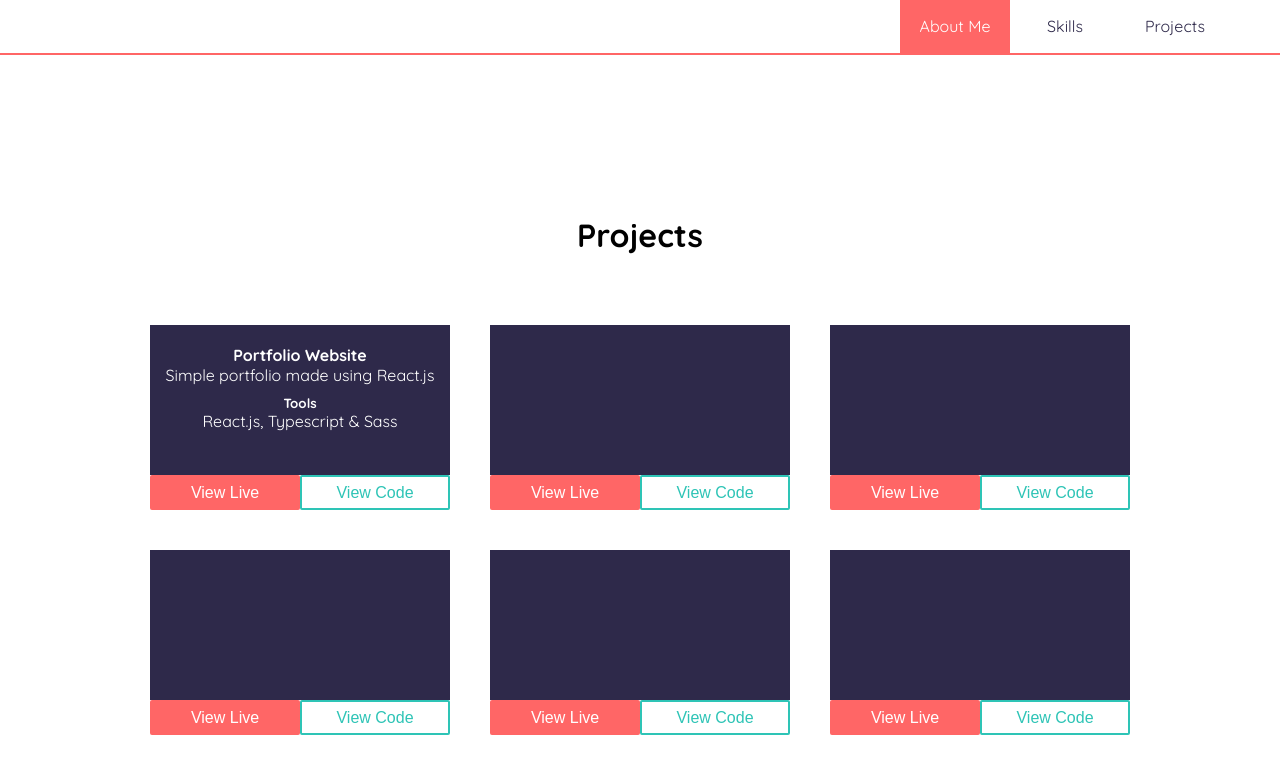
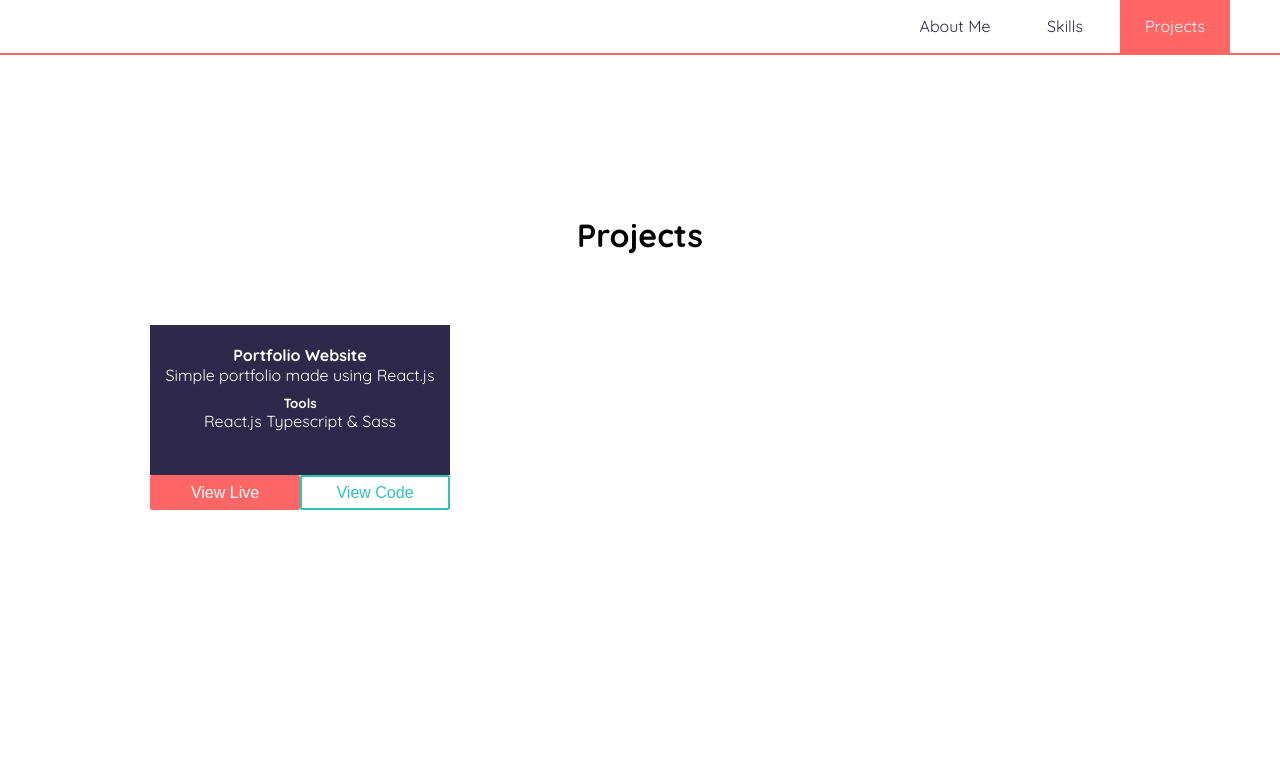
Before and after one commit to FrancyelZelling/portfolio, a React (Create React App) app: page /projects in a window 1280 px wide. Shown: the top 774 px of the page. Built offline with nearby package versions, Linux system fonts and the light colour scheme.

Commit message:
Added State To Change Active Style Of Navbar

```diff
--- a/src/App.tsx
+++ b/src/App.tsx
@@ -1,4 +1,4 @@
-import React from "react";
+import React, { useState } from "react";
 import { BrowserRouter as Router, Route } from "react-router-dom";
 import "./css/master.css";
 
@@ -8,13 +8,18 @@ import Skills from "./Components/Skills";
 import Projects from "./Components/Projects";
 
 const App = () => {
+  const [active, setActive] = useState("");
+
   return (
     <Router>
       <div className="App">
-        <Navbar />
-        <Route exact path="/" component={About} />
-        <Route path="/projects" component={Projects} />
-        <Route path="/skills" component={Skills} />
+        <Navbar active={active} />
+        <Route exact path="/" render={() => <About setActive={setActive} />} />
+        <Route
+          path="/projects"
+          render={() => <Projects setActive={setActive} />}
+        />
+        <Route path="/skills" render={() => <Skills setActive={setActive} />} />
       </div>
     </Router>
   );
--- a/src/Components/About.tsx
+++ b/src/Components/About.tsx
@@ -1,23 +1,38 @@
-import React from "react";
+import React, { useEffect } from "react";
 import { Link } from "react-router-dom";
 
-const About: React.FC = () => {
+interface AboutInterface {
+  setActive(arg0: string): void;
+}
+
+const About: React.FC<AboutInterface> = ({ setActive }) => {
+  useEffect(() => setActive("about"), [setActive]);
+
   return (
     <section className="about">
       <div className="description">
         <h2>Francyel Zelling</h2>
         <h3>Full Stack Developer & Web Designer</h3>
         <p>
-          "Lorem ipsum dolor sit amet. Vel deleniti sequi qui eveniet quod non
-          vero ratione? At praesentium deserunt ab provident commodi 33
-          molestiae quaerat. Quo quod blanditiis in enim animi sed quos
-          deleniti. Aut voluptatem veniam non nesciunt voluptas cum quia
-          repellendus ea molestias perspiciatis. Aut ipsa aliquid ut quod
-          distinctio et corporis repudiandae. Aut architecto consequatur ea
-          praesentium voluptatem ab consequatur soluta ut voluptatem omnis et
-          necessitatibus dolor qui dolore perspiciatis! Aut molestiae nemo ad
-          quae asperiores id quos obcaecati! Et enim ipsam eum accusantium dolor
-          ad consequatur dolor aut impedit natus."
+          Amante de Tecnologia, estudo sobre programação desde 2017, porém,
+          brinco desde meus 15 anos, quando cursei brevemente um curso de
+          desenvolvimento em games.
+        </p>
+
+        <p>
+          Atualmente meu maior objetivo é trabalhar na área de desenvolvimento
+          web. Já desenvolvi vários sites simples usando HTML, CSS e Javascript,
+          mas quando descobri o React.js me apaixonei com o conceito de SPA, e
+          de quão facil é costruir sites ultilizando ele.
+        </p>
+
+        <p>
+          No momento ultilizo junto do React o Typescript, que ao meu ver
+          facilita muito o desenvolvimento, e ajuda a previnir erros "bobos".
+          Também tenho conhecimento sobre Python, pois desenvolvi um backend
+          simples para um ecommerce ultilizando o flask, e também sei um
+          pouquinho de PHP, mas realmente Typescript & React.js são muito minhas
+          tecnologias favoritas no momento.
         </p>
         <div className="btn-container">
           <button className="skills-btn">
@@ -36,9 +51,17 @@ const About: React.FC = () => {
         </div>
         <div className="socials">
           <h4>socials</h4>
-          <button>LinkedIn</button>
-          <button>Github</button>
-          <button>Twitter</button>
+          <button>
+            <a href="https://www.linkedin.com/in/francyel-zelling-57aaa0192/">
+              LinkedIn
+            </a>
+          </button>
+          <button>
+            <a href="https://www.github.com/FrancyelZelling">Github</a>
+          </button>
+          <button>
+            <a href="https://www.twitter.com/francyelzelling">Twitter</a>
+          </button>
         </div>
       </div>
     </section>
--- a/src/Components/Navbar.tsx
+++ b/src/Components/Navbar.tsx
@@ -1,17 +1,30 @@
 import React from "react";
 import { Link } from "react-router-dom";
 
-const Navbar: React.FC = () => {
+interface NavbarInterface {
+  active: string;
+}
+
+const Navbar: React.FC<NavbarInterface> = ({ active }) => {
   return (
     <nav>
       <ul>
-        <Link to="/" className="nav-item nav-item-focused">
+        <Link
+          to="/"
+          className={`nav-item ${active === "about" && "nav-item-focused"}`}
+        >
           About Me
         </Link>
-        <Link to="/skills" className="nav-item">
+        <Link
+          to="/skills"
+          className={`nav-item ${active === "skills" && "nav-item-focused"}`}
+        >
           Skills
         </Link>
-        <Link to="/projects" className="nav-item">
+        <Link
+          to="/projects"
+          className={`nav-item ${active === "projects" && "nav-item-focused"}`}
+        >
           Projects
         </Link>
       </ul>
--- /dev/null
+++ b/src/Components/ProjectItem.tsx
@@ -0,0 +1,30 @@
+import React from "react";
+
+interface PropsInterface {
+  item: ProjectItemInterface;
+}
+
+export interface ProjectItemInterface {
+  title: string;
+  description: string;
+  tools: string;
+}
+
+const ProjectItem: React.FC<PropsInterface> = ({ item }) => {
+  return (
+    <div className="project">
+      <div className="img-blank">
+        <h4>{item.title}</h4>
+        <p>{item.description}</p>
+        <h5>Tools</h5>
+        <p>{item.tools}</p>
+      </div>
+      <div className="buttons">
+        <button className="main">View Live</button>
+        <button className="secondary">View Code</button>
+      </div>
+    </div>
+  );
+};
+
+export default ProjectItem;
--- a/src/Components/Projects.tsx
+++ b/src/Components/Projects.tsx
@@ -1,57 +1,25 @@
-import React from "react";
+import React, { useEffect } from "react";
+import ProjectItem from "./ProjectItem";
 
-const Projects: React.FC = () => {
+//import ProjectItemInterface from "./ProjectItem";
+
+interface ProjectsInterface {
+  setActive(arg0: string): void;
+}
+
+const portfolio = {
+  title: "Portfolio Website",
+  description: "Simple portfolio made using React.js",
+  tools: "React.js Typescript & Sass",
+};
+
+const Projects: React.FC<ProjectsInterface> = ({ setActive }) => {
+  useEffect(() => setActive("projects"), [setActive]);
   return (
     <div className="projects">
       <h1>Projects</h1>
       <div className="projects-container">
-        <div className="project">
-          <div className="img-blank">
-            <h4>Portfolio Website</h4>
-            <p>Simple portfolio made using React.js</p>
-            <h5>Tools</h5>
-            <p>React.js, Typescript & Sass</p>
-          </div>
-          <div className="buttons">
-            <button className="main">View Live</button>
-            <button className="secondary">View Code</button>
-          </div>
-        </div>
-        <div className="project">
-          <div className="img-blank"></div>
-          <div className="buttons">
-            <button className="main">View Live</button>
-            <button className="secondary">View Code</button>
-          </div>
-        </div>
-        <div className="project">
-          <div className="img-blank"></div>
-          <div className="buttons">
-            <button className="main">View Live</button>
-            <button className="secondary">View Code</button>
-          </div>
-        </div>
-        <div className="project">
-          <div className="img-blank"></div>
-          <div className="buttons">
-            <button className="main">View Live</button>
-            <button className="secondary">View Code</button>
-          </div>
-        </div>
-        <div className="project">
-          <div className="img-blank"></div>
-          <div className="buttons">
-            <button className="main">View Live</button>
-            <button className="secondary">View Code</button>
-          </div>
-        </div>
-        <div className="project">
-          <div className="img-blank"></div>
-          <div className="buttons">
-            <button className="main">View Live</button>
-            <button className="secondary">View Code</button>
-          </div>
-        </div>
+        <ProjectItem item={portfolio} />
       </div>
     </div>
   );
--- a/src/Components/Skills.tsx
+++ b/src/Components/Skills.tsx
@@ -1,6 +1,11 @@
-import React from "react";
+import React, { useEffect } from "react";
 
-const Skills: React.FC = () => {
+interface SkillsInterface {
+  setActive(arg0: string): void;
+}
+
+const Skills: React.FC<SkillsInterface> = ({ setActive }) => {
+  useEffect(() => setActive("skills"), [setActive]);
   return (
     <div className="skills">
       <h1>Skills</h1>
--- a/src/css/master.css
+++ b/src/css/master.css
@@ -121,11 +121,15 @@ nav {
   border-radius: 6px;
   padding: 20px 80px 50px 80px;
   text-align: center;
-  margin-top: 40px; }
+  margin: 40px 0; }
   .contact button {
     margin: 2px;
     padding: 2px 5px;
     font-size: 0.9rem; }
+  .contact a {
+    color: #2e294a; }
+    .contact a :visited {
+      color: #2e294a; }
   .contact .email h4 {
     margin-top: 15px; }
   .contact .email button {
```
Also changed, not shown: src/css/master.scss (+9 -1 lines).
